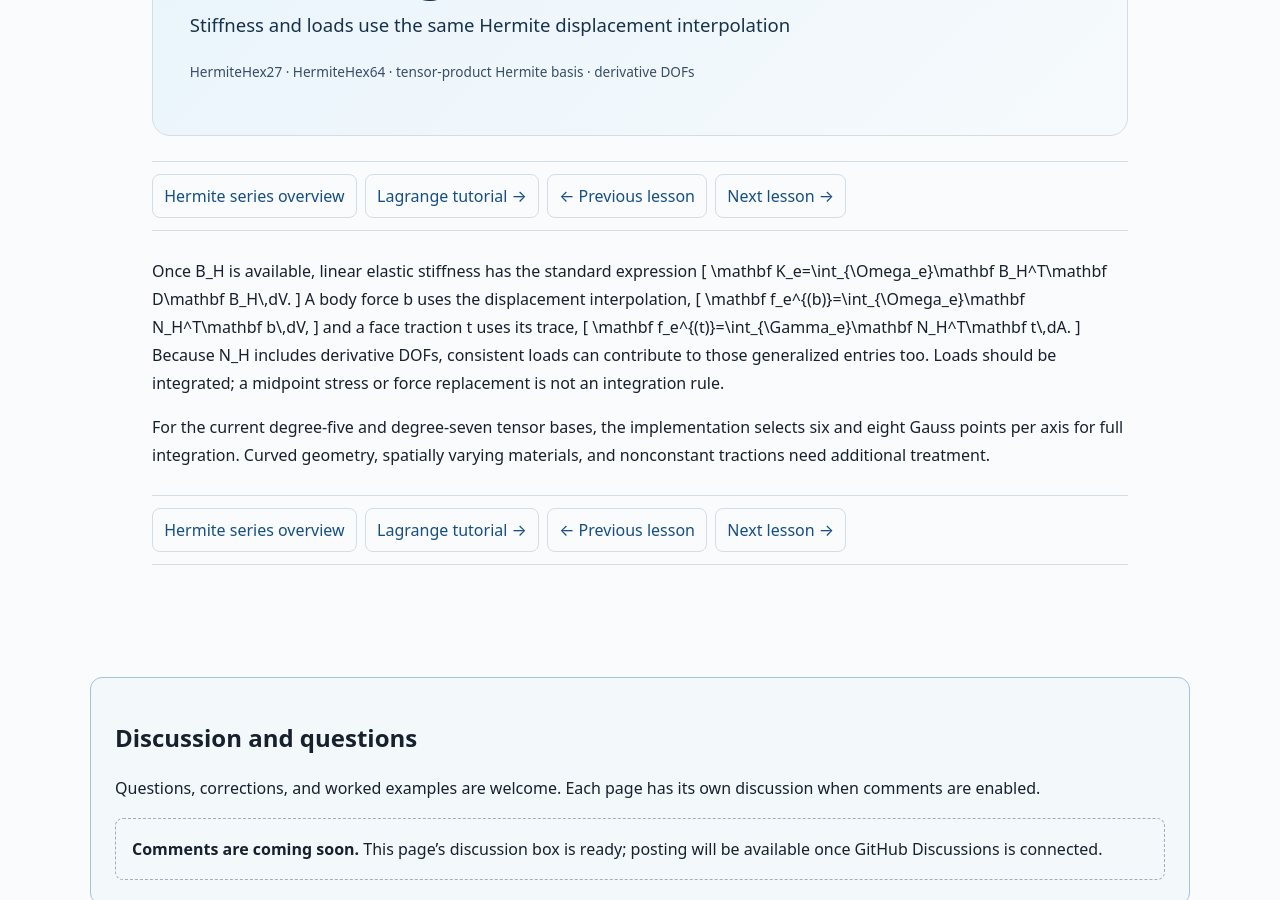
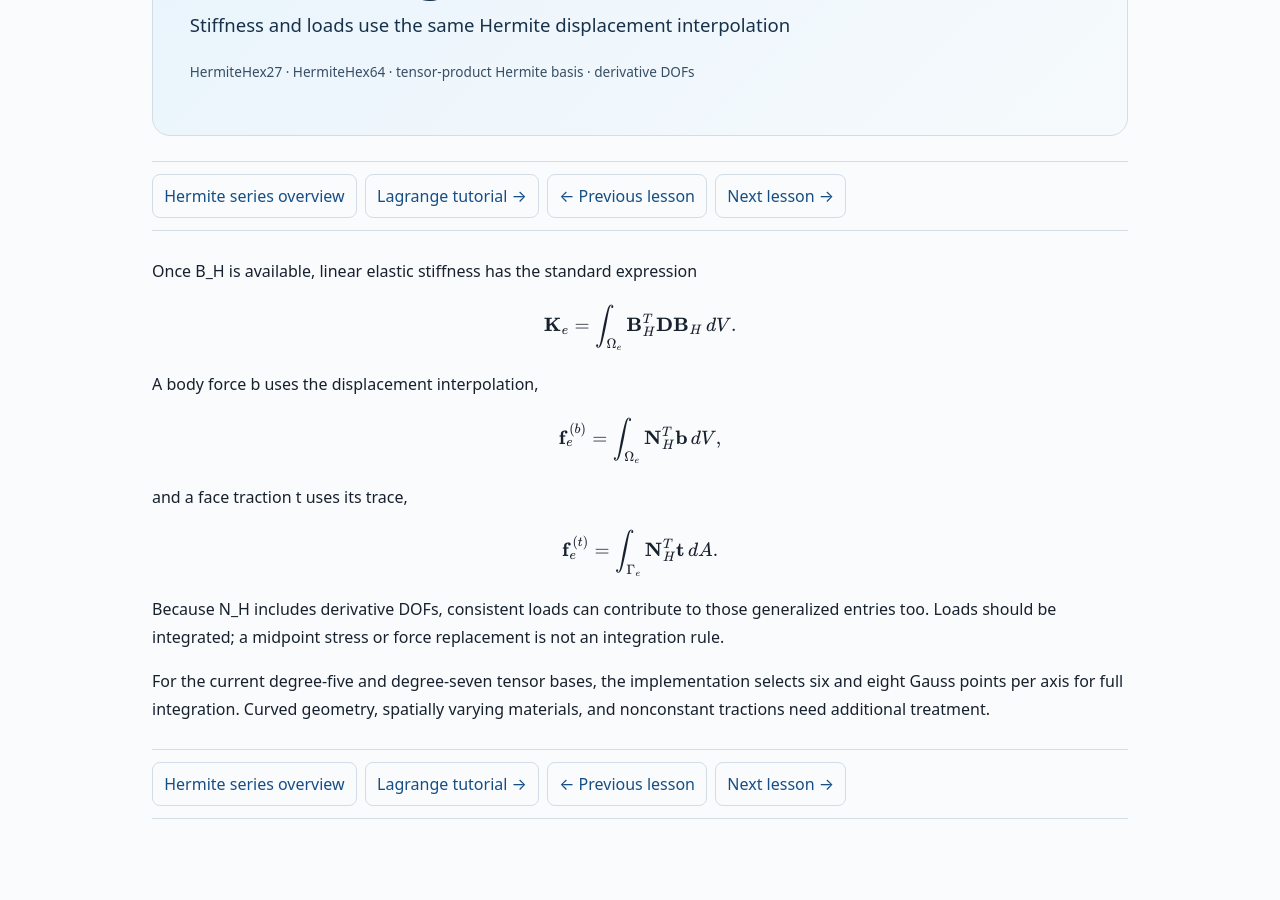
Before and after one commit to cognitiveforge630/cognitiveforge.github.io, a Jekyll site: the page built from tutorials/hermite/tutorial001/05-element-integration.md, in a window 1280 px wide and 900 px high, scrolled down 248 px. Built offline with Jekyll 4.4.1, drawn with Linux system fonts in a browser that asks for light colours.

Commit message:
Fix MathJax display formulas in Hermite tutorial 05-element-integration.md

```diff
--- a/tutorials/hermite/tutorial001/05-element-integration.md
+++ b/tutorials/hermite/tutorial001/05-element-integration.md
@@ -10,17 +10,32 @@ next_lesson: /tutorials/hermite/tutorial001/06-connectivity-and-code/
 comments: true
 ---
 Once B_H is available, linear elastic stiffness has the standard expression
+
+<div class="hs-equation">
 \[
 \mathbf K_e=\int_{\Omega_e}\mathbf B_H^T\mathbf D\mathbf B_H\,dV.
+
 \]
+</div>
+
 A body force b uses the displacement interpolation,
+
+<div class="hs-equation">
 \[
 \mathbf f_e^{(b)}=\int_{\Omega_e}\mathbf N_H^T\mathbf b\,dV,
+
 \]
+</div>
+
 and a face traction t uses its trace,
+
+<div class="hs-equation">
 \[
 \mathbf f_e^{(t)}=\int_{\Gamma_e}\mathbf N_H^T\mathbf t\,dA.
+
 \]
+</div>
+
 Because N_H includes derivative DOFs, consistent loads can contribute to those generalized entries too. Loads should be integrated; a midpoint stress or force replacement is not an integration rule.
 
 For the current degree-five and degree-seven tensor bases, the implementation selects six and eight Gauss points per axis for full integration. Curved geometry, spatially varying materials, and nonconstant tractions need additional treatment.
```
